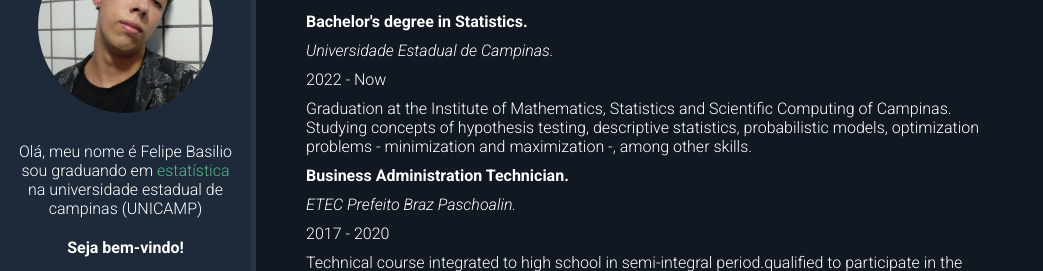
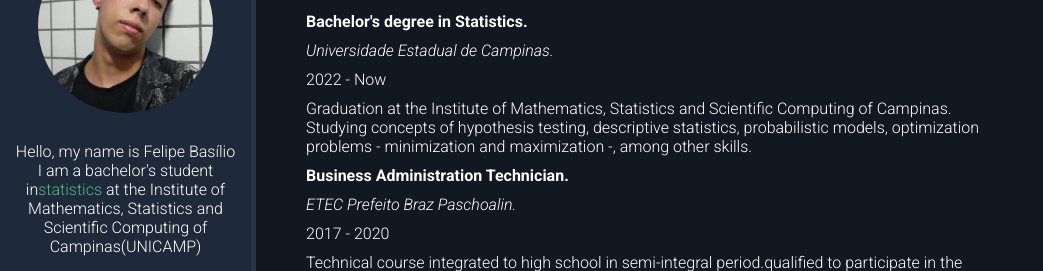
Before and after one commit to Felipe-Basilio/Febasilio.github.io, a plain HTML site: page index.html in a window 1280 px wide. Shown: the part 145-416 px from the top of the page, without its empty margins (0-1043 px from the left). Drawn offline with nearby package versions, Linux system fonts and the light colour scheme.

Commit message:
finalizando

```diff
--- a/index.html
+++ b/index.html
@@ -19,7 +19,7 @@
     <aside id="bio-container">
       <h2>Felipe Basilio</h2>
       <img id="bio-image" src="img/3x4.jpg" alt="Felipe Basilio">
-      <p>Olá, meu nome é Felipe Basilio sou graduando em <span class="highlight">estatística</span> na universidade estadual de campinas (UNICAMP)</p>
+      <p>Hello, my name is Felipe Basílio I am a bachelor's student in<span class="highlight">statistics</span> at the Institute of Mathematics, Statistics and Scientific Computing of Campinas(UNICAMP)</p>
       <p id="welcome-text">Seja bem-vindo!</p>
       <ul id="social-container">
         <li><a href="https://www.linkedin.com/in/felipe-basilio-da-silva-509802213/" target="_blank"><ion-icon name="logo-linkedin"></ion-icon></a></li>
```
